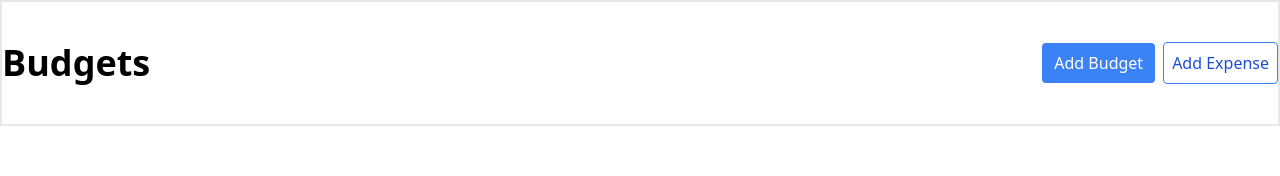
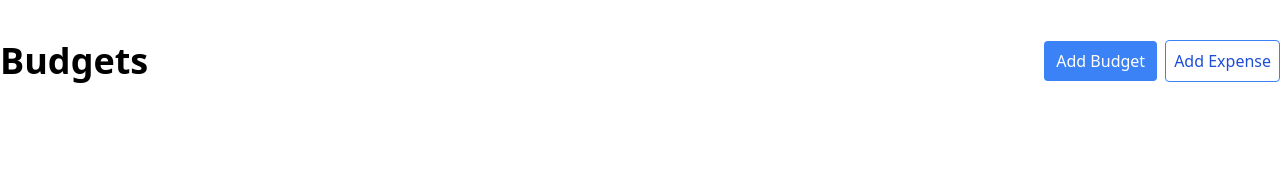
Before and after one commit to michael-schlueter/budgets-app, a React (Create React App) app: page / in a window 1280 px wide. Shown: the top 176 px of the page. Built offline with nearby package versions, Linux system fonts and the light colour scheme.

Commit message:
removed container border

```diff
--- a/src/App.tsx
+++ b/src/App.tsx
@@ -22,7 +22,7 @@
 
   return (
     <>
-      <div className="container border-2 m-auto">
+      <div className="container m-auto">
         <header className="flex justify-between items-center my-10">
           <h1 className="font-semibold text-4xl mr-1">Budgets</h1>
           <div>
```
